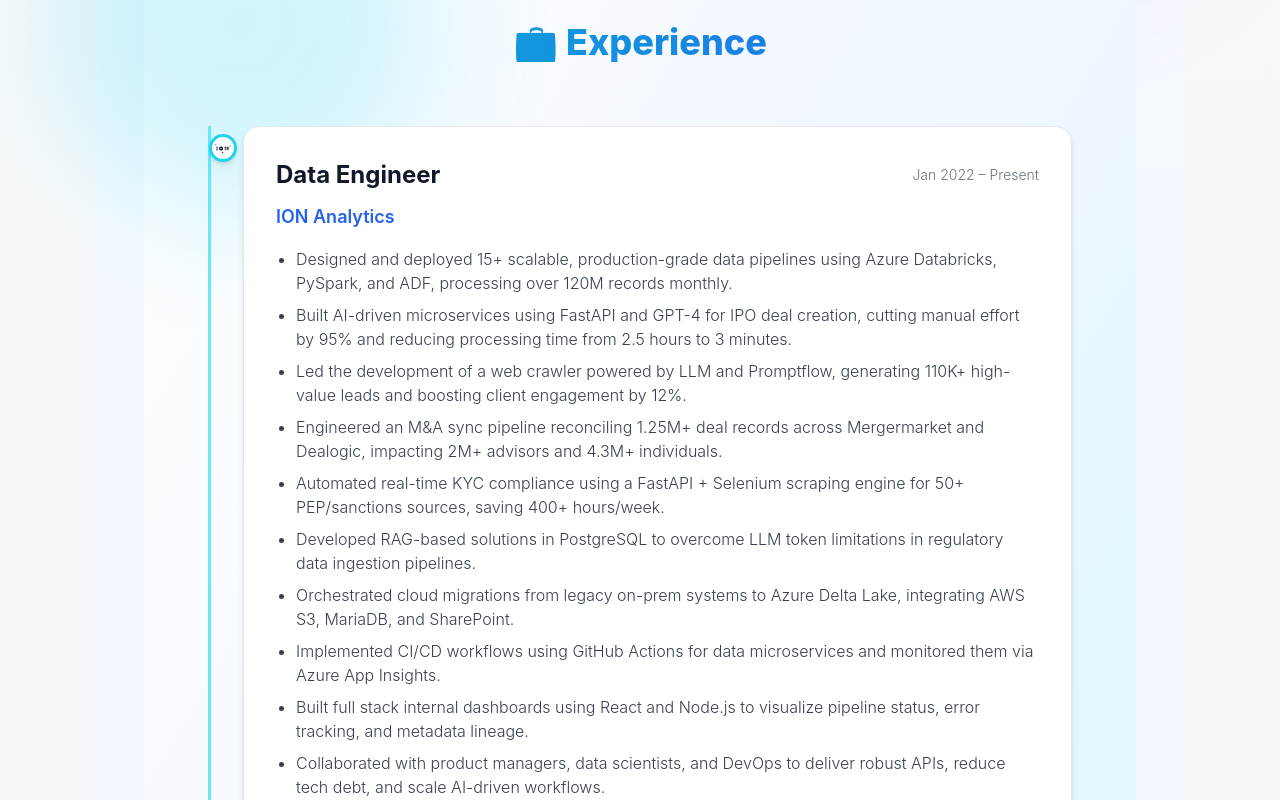
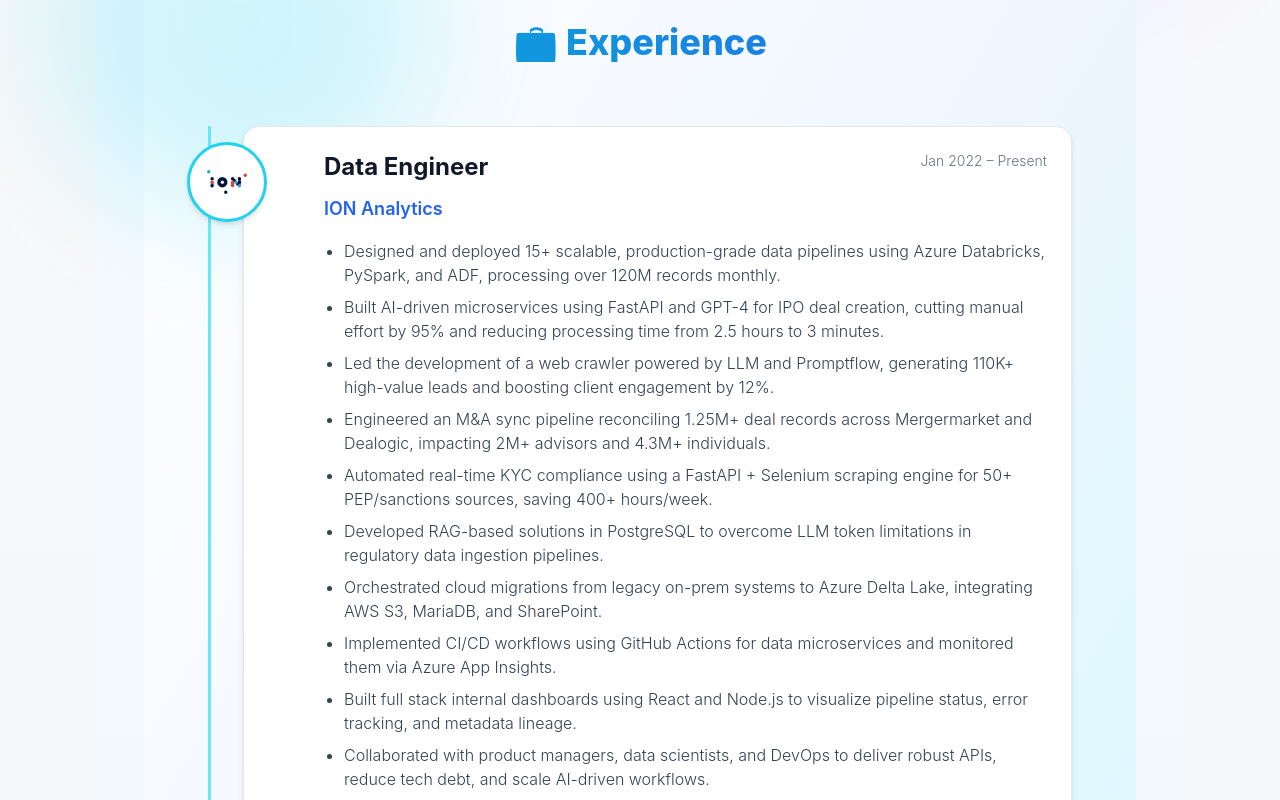
Before and after one commit to VijayVarma26/portfolio-vijayvarma, a React (Vite) app: page / in a window 1280 px wide. Shown: the part 3000-3800 px from the top of the page. Built offline with nearby package versions, Linux system fonts and the light colour scheme.

Commit message:
Refactor Experience component for improved layout and animation effects

```diff
--- a/src/components/Experience.tsx
+++ b/src/components/Experience.tsx
@@ -71,23 +71,20 @@
   className="relative group"
 >
   {/* Timeline Dot */}
-              <div className="absolute -left-[34px] top-2 w-7 h-7 rounded-full bg-white dark:bg-gray-900 border-[3px] border-cyan-400 dark:border-cyan-500 shadow-md flex items-center justify-center">
-                <img src={logo} alt={`${company} logo`} className="w-4 h-4 object-contain" />
+<div className="absolute -left-14 top-4 w-20 h-20 rounded-full z-10
+                bg-white dark:bg-gray-100
+                border-[3px] border-cyan-400 dark:border-cyan-500
+                shadow-md flex items-center justify-center">
+    <img src={logo} alt={`${company} logo`} className="w-10 h-10 object-contain" />
   </div>
 
-              {/* Card */}
-              <div className="bg-white dark:bg-gray-800/90 border border-gray-200 dark:border-gray-700 rounded-2xl shadow-md p-6 md:p-8 transition-transform duration-300 group-hover:scale-[1.015]">
-                <div className="flex flex-col md:flex-row md:justify-between md:items-center mb-3">
-                  <h3 className="text-xl md:text-2xl font-bold text-gray-900 dark:text-white">
-                    {role}
-                  </h3>
-                  <span className="text-sm text-gray-500 dark:text-gray-400 mt-2 md:mt-0">
-                    {dates}
-                  </span>
+  {/* Experience Card with hover animation */}
+  <div className="flex-1 bg-white dark:bg-gray-800/90 border border-gray-200 dark:border-gray-700 rounded-2xl shadow-md pl-14 pr-6 py-6 md:pl-20 transform transition-transform duration-300 group-hover:scale-[1.015]">
+    <div className="flex flex-col md:flex-row md:justify-between mb-3">
+      <h3 className="text-xl md:text-2xl font-bold text-gray-900 dark:text-white">{role}</h3>
+      <span className="text-sm text-gray-500 dark:text-gray-400 mt-2 md:mt-0">{dates}</span>
     </div>
-                <h4 className="text-lg font-semibold text-blue-600 dark:text-cyan-400 mb-4">
-                  {company}
-                </h4>
+    <h4 className="text-lg font-semibold text-blue-600 dark:text-cyan-400 mb-4">{company}</h4>
     <ul className="list-disc pl-5 space-y-2 text-gray-700 dark:text-gray-300 text-base">
       {responsibilities.map((item, idx) => (
         <li key={idx}>{item}</li>
@@ -95,6 +92,7 @@
     </ul>
   </div>
 </motion.div>
+
           ))}
         </div>
       </div>
```
Lines whose indentation alone changed are shown as unchanged.
